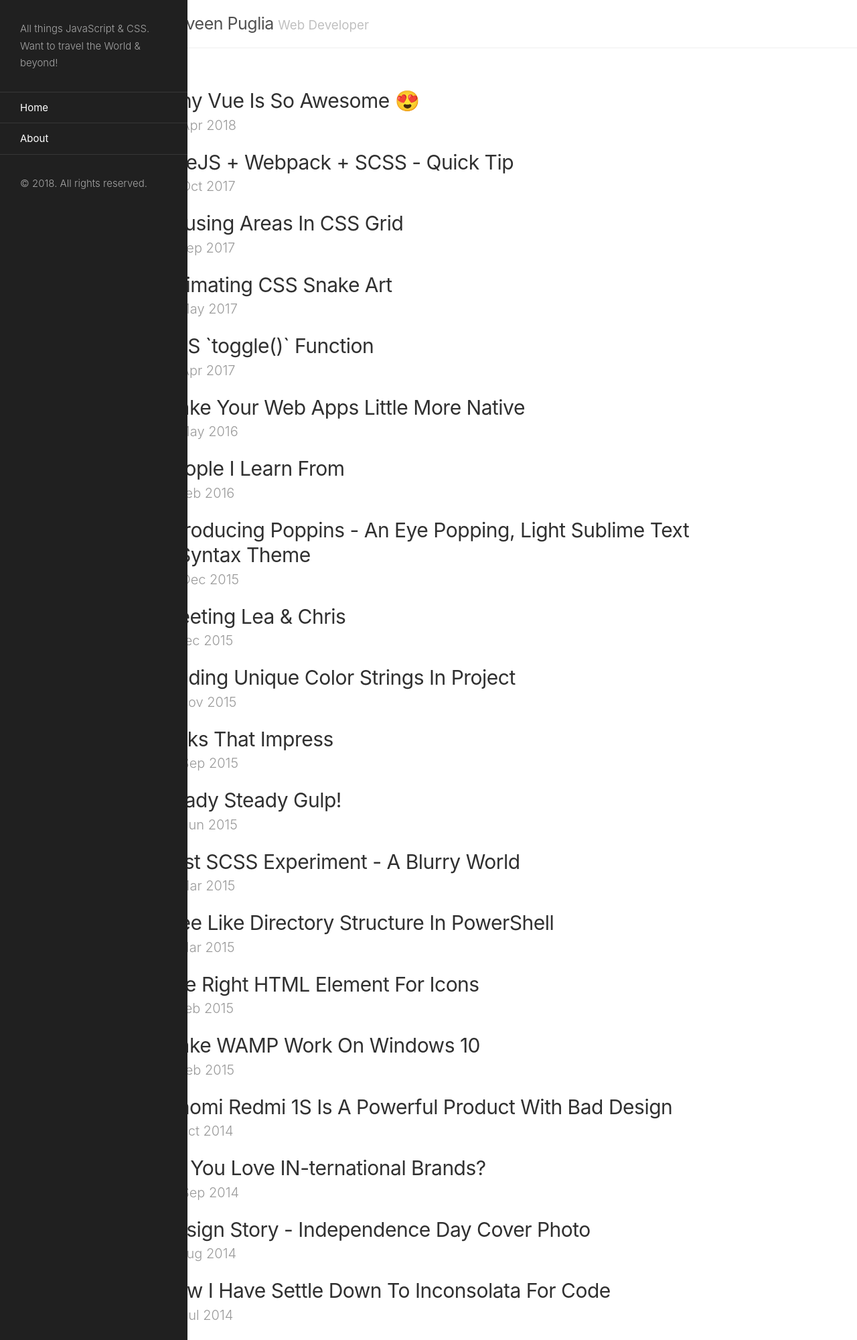
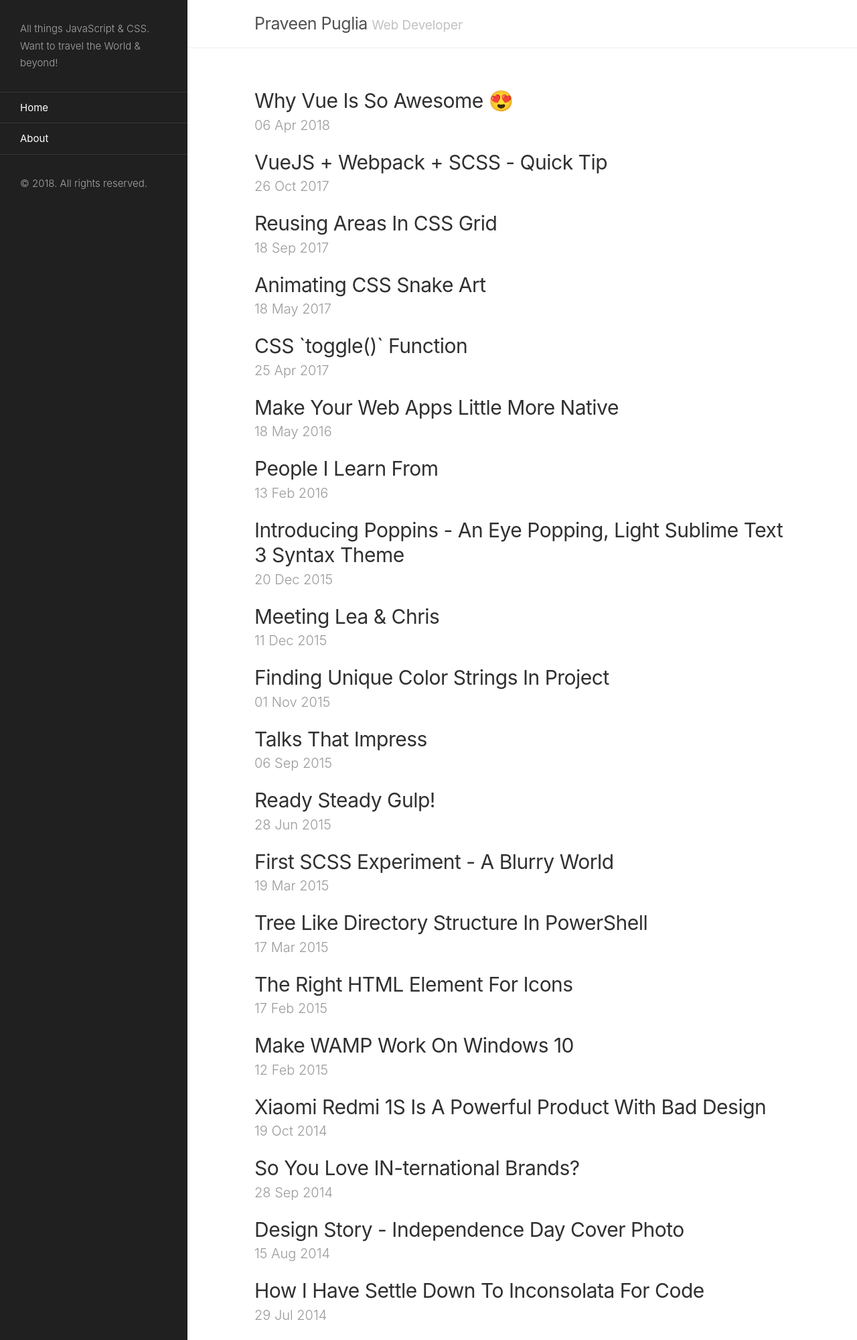
Before and after one commit to praveenpuglia/praveenpuglia.github.io, a Jekyll site: the page built from index.html, in a window 1280 px wide. Shown: the whole page at 67% size. Built offline with Jekyll 4.4.1, drawn with Linux system fonts in a browser that asks for light colours.

Commit message:
make sure mobile layout works

```diff
--- a/_includes/head.html
+++ b/_includes/head.html
@@ -1,43 +1,85 @@
 <head>
-  <link href="http://gmpg.org/xfn/11" rel="profile">
-  <meta http-equiv="X-UA-Compatible" content="IE=edge">
-  <meta http-equiv="content-type" content="text/html; charset=utf-8">
+  <link href="http://gmpg.org/xfn/11"
+        rel="profile">
+  <meta http-equiv="X-UA-Compatible"
+        content="IE=edge">
+  <meta http-equiv="content-type"
+        content="text/html; charset=utf-8">
 
   <!-- Enable responsiveness on mobile devices-->
-  <meta name="viewport" content="width=device-width, initial-scale=1.0, maximum-scale=1">
+  <meta name="viewport"
+        content="width=device-width, initial-scale=1.0, maximum-scale=1">
 
   <title>
-    {% if page.title == "Home" %}
-      {{ site.title }} &middot; {{ site.tagline }}
-    {% else %}
-      {{ page.title }} &middot; {{ site.title }}
-    {% endif %}
+    {% if page.title == "Home" %} {{ site.title }} &middot; {{ site.tagline }} {% else %} {{ page.title }} &middot; {{ site.title
+    }} {% endif %}
   </title>
 
   <!-- CSS -->
-  <link rel="stylesheet" href="{{ site.baseurl }}/public/css/poole.css">
-  <link rel="stylesheet" href="{{ site.baseurl }}/public/css/syntax.css">
-  <link rel="stylesheet" href="{{ site.baseurl }}/public/css/lanyon.css">
-
+  <link rel="stylesheet"
+        href="{{ site.baseurl }}/public/css/poole.css">
+  <link rel="stylesheet"
+        href="{{ site.baseurl }}/public/css/syntax.css">
+  <link rel="stylesheet"
+        href="{{ site.baseurl }}/public/css/lanyon.css">
+  <link rel="stylesheet"
+        href="{{ site.baseurl }}/public/css/style.css">
   <!-- Icons -->
-  <link rel="apple-touch-icon" sizes="57x57" href="{{ site.baseurl }}/public/apple-icon-57x57.png">
-  <link rel="apple-touch-icon" sizes="60x60" href="{{ site.baseurl }}/public/apple-icon-60x60.png">
-  <link rel="apple-touch-icon" sizes="72x72" href="{{ site.baseurl }}/public/apple-icon-72x72.png">
-  <link rel="apple-touch-icon" sizes="76x76" href="{{ site.baseurl }}/public/apple-icon-76x76.png">
-  <link rel="apple-touch-icon" sizes="114x114" href="{{ site.baseurl }}/public/apple-icon-114x114.png">
-  <link rel="apple-touch-icon" sizes="120x120" href="{{ site.baseurl }}/public/apple-icon-120x120.png">
-  <link rel="apple-touch-icon" sizes="144x144" href="{{ site.baseurl }}/public/apple-icon-144x144.png">
-  <link rel="apple-touch-icon" sizes="152x152" href="{{ site.baseurl }}/public/apple-icon-152x152.png">
-  <link rel="apple-touch-icon" sizes="180x180" href="{{ site.baseurl }}/public/apple-icon-180x180.png">
-  <link rel="icon" type="image/png" sizes="192x192"  href="{{ site.baseurl }}/public/android-icon-192x192.png">
-  <link rel="icon" type="image/png" sizes="32x32" href="{{ site.baseurl }}/public/favicon-32x32.png">
-  <link rel="icon" type="image/png" sizes="96x96" href="{{ site.baseurl }}/public/favicon-96x96.png">
-  <link rel="icon" type="image/png" sizes="16x16" href="{{ site.baseurl }}/public/favicon-16x16.png">
-  <link rel="manifest" href="{{ site.baseurl }}/public/manifest.json">
-  <meta name="msapplication-TileColor" content="#ffffff">
-  <meta name="msapplication-TileImage" content="{{ site.baseurl }}/public/ms-icon-144x144.png">
-  <meta name="theme-color" content="#ffffff">
+  <link rel="apple-touch-icon"
+        sizes="57x57"
+        href="{{ site.baseurl }}/public/apple-icon-57x57.png">
+  <link rel="apple-touch-icon"
+        sizes="60x60"
+        href="{{ site.baseurl }}/public/apple-icon-60x60.png">
+  <link rel="apple-touch-icon"
+        sizes="72x72"
+        href="{{ site.baseurl }}/public/apple-icon-72x72.png">
+  <link rel="apple-touch-icon"
+        sizes="76x76"
+        href="{{ site.baseurl }}/public/apple-icon-76x76.png">
+  <link rel="apple-touch-icon"
+        sizes="114x114"
+        href="{{ site.baseurl }}/public/apple-icon-114x114.png">
+  <link rel="apple-touch-icon"
+        sizes="120x120"
+        href="{{ site.baseurl }}/public/apple-icon-120x120.png">
+  <link rel="apple-touch-icon"
+        sizes="144x144"
+        href="{{ site.baseurl }}/public/apple-icon-144x144.png">
+  <link rel="apple-touch-icon"
+        sizes="152x152"
+        href="{{ site.baseurl }}/public/apple-icon-152x152.png">
+  <link rel="apple-touch-icon"
+        sizes="180x180"
+        href="{{ site.baseurl }}/public/apple-icon-180x180.png">
+  <link rel="icon"
+        type="image/png"
+        sizes="192x192"
+        href="{{ site.baseurl }}/public/android-icon-192x192.png">
+  <link rel="icon"
+        type="image/png"
+        sizes="32x32"
+        href="{{ site.baseurl }}/public/favicon-32x32.png">
+  <link rel="icon"
+        type="image/png"
+        sizes="96x96"
+        href="{{ site.baseurl }}/public/favicon-96x96.png">
+  <link rel="icon"
+        type="image/png"
+        sizes="16x16"
+        href="{{ site.baseurl }}/public/favicon-16x16.png">
+  <link rel="manifest"
+        href="{{ site.baseurl }}/public/manifest.json">
+  <meta name="msapplication-TileColor"
+        content="#ffffff">
+  <meta name="msapplication-TileImage"
+        content="{{ site.baseurl }}/public/ms-icon-144x144.png">
+  <meta name="theme-color"
+        content="#ffffff">
 
   <!-- RSS -->
-  <link rel="alternate" type="application/rss+xml" title="RSS" href="/atom.xml">
+  <link rel="alternate"
+        type="application/rss+xml"
+        title="RSS"
+        href="/atom.xml">
 </head>
--- a/public/css/lanyon.css
+++ b/public/css/lanyon.css
@@ -13,7 +13,6 @@
  * https://github.com/poole/lanyon.
  */
 
-
 /*
  * Contents
  *
@@ -26,7 +25,6 @@
  * Reverse layout
  * Themes
  */
-
 
 /*
  * Global resets
@@ -41,18 +39,24 @@ body {
 }
 
 html {
-  font-family: -apple-system,BlinkMacSystemFont,"Segoe UI",Roboto,Oxygen,Ubuntu,Cantarell,"Open Sans","Helvetica Neue",sans-serif;
+  font-family: -apple-system, BlinkMacSystemFont, 'Segoe UI', Roboto, Oxygen,
+    Ubuntu, Cantarell, 'Open Sans', 'Helvetica Neue', sans-serif;
   font-weight: 300;
   line-height: 1.7;
 }
 
-h1, h2, h3, h4, h5, h6 {
-  font-family: -apple-system,BlinkMacSystemFont,"Segoe UI",Roboto,Oxygen,Ubuntu,Cantarell,"Open Sans","Helvetica Neue",sans-serif;
+h1,
+h2,
+h3,
+h4,
+h5,
+h6 {
+  font-family: -apple-system, BlinkMacSystemFont, 'Segoe UI', Roboto, Oxygen,
+    Ubuntu, Cantarell, 'Open Sans', 'Helvetica Neue', sans-serif;
   font-weight: 400;
   color: #313131;
-  letter-spacing: -.025rem;
+  letter-spacing: -0.025rem;
 }
-
 
 /*
  * Wrapper
@@ -66,7 +70,6 @@ h1, h2, h3, h4, h5, h6 {
   position: relative;
   width: 100%;
 }
-
 
 /*
  * Container
@@ -88,7 +91,6 @@ h1, h2, h3, h4, h5, h6 {
   }
 }
 
-
 /*
  * Masthead
  *
@@ -96,7 +98,7 @@ h1, h2, h3, h4, h5, h6 {
  */
 
 .masthead {
-  padding-top:    1rem;
+  padding-top: 1rem;
   padding-bottom: 1rem;
   margin-bottom: 3rem;
   border-bottom: 1px solid #eee;
@@ -125,7 +127,6 @@ h1, h2, h3, h4, h5, h6 {
   }
 }
 
-
 /*
  * Sidebar
  *
@@ -143,20 +144,17 @@ h1, h2, h3, h4, h5, h6 {
 
 /* Style and "hide" the sidebar */
 .sidebar {
-  position: fixed;
-  top: 0;
-  bottom: 0;
   width: 14rem;
   overflow-y: auto;
-  font-size: .875rem; /* 15px */
-  color: rgba(255,255,255,.6);
+  font-size: 0.875rem; /* 15px */
+  color: rgba(255, 255, 255, 0.6);
   background-color: #202020;
-  -webkit-transition: all .3s ease-in-out;
-          transition: all .3s ease-in-out;
+  -webkit-transition: all 0.3s ease-in-out;
+  transition: all 0.3s ease-in-out;
 }
 @media (min-width: 30em) {
   .sidebar {
-    font-size: .75rem; /* 14px */
+    font-size: 0.75rem; /* 14px */
   }
 }
 
@@ -174,18 +172,18 @@ h1, h2, h3, h4, h5, h6 {
 
 /* Sidebar nav */
 .sidebar-nav {
-  border-bottom: 1px solid rgba(255,255,255,.1);
+  border-bottom: 1px solid rgba(255, 255, 255, 0.1);
 }
 .sidebar-nav-item {
   display: block;
-  padding: .5rem 1rem;
-  border-top: 1px solid rgba(255,255,255,.1);
+  padding: 0.5rem 1rem;
+  border-top: 1px solid rgba(255, 255, 255, 0.1);
 }
 .sidebar-nav-item.active,
 a.sidebar-nav-item:hover,
 a.sidebar-nav-item:focus {
   text-decoration: none;
-  background-color: rgba(255,255,255,.1);
+  background-color: rgba(255, 255, 255, 0.1);
   border-color: transparent;
 }
 
@@ -194,7 +192,7 @@ a.sidebar-nav-item:focus {
     padding: 1.5rem;
   }
   .sidebar-nav-item {
-    padding-left:  1.5rem;
+    padding-left: 1.5rem;
     padding-right: 1.5rem;
   }
 }
@@ -211,25 +209,73 @@ a.sidebar-nav-item:focus {
 /* Style the `label` that we use to target the `.sidebar-checkbox` */
 .sidebar-toggle {
   position: absolute;
-  top:  .8rem;
+  top: 0.8rem;
   left: 1rem;
   display: block;
-  padding: .25rem .75rem;
+  padding: 0.25rem 0.75rem;
   color: #505050;
   background-color: #fff;
-  border-radius: .25rem;
+  border-radius: 0.25rem;
   cursor: pointer;
 }
 
 .sidebar-toggle:before {
   display: inline-block;
   width: 1rem;
-  height: .75rem;
-  content: "";
-  background-image: -webkit-linear-gradient(to bottom, #555, #555 20%, #fff 20%, #fff 40%, #555 40%, #555 60%, #fff 60%, #fff 80%, #555 80%, #555 100%);
-  background-image:    -moz-linear-gradient(to bottom, #555, #555 20%, #fff 20%, #fff 40%, #555 40%, #555 60%, #fff 60%, #fff 80%, #555 80%, #555 100%);
-  background-image:     -ms-linear-gradient(to bottom, #555, #555 20%, #fff 20%, #fff 40%, #555 40%, #555 60%, #fff 60%, #fff 80%, #555 80%, #555 100%);
-  background-image:         linear-gradient(to bottom, #555, #555 20%, #fff 20%, #fff 40%, #555 40%, #555 60%, #fff 60%, #fff 80%, #555 80%, #555 100%);
+  height: 0.75rem;
+  content: '';
+  background-image: -webkit-linear-gradient(
+    to bottom,
+    #555,
+    #555 20%,
+    #fff 20%,
+    #fff 40%,
+    #555 40%,
+    #555 60%,
+    #fff 60%,
+    #fff 80%,
+    #555 80%,
+    #555 100%
+  );
+  background-image: -moz-linear-gradient(
+    to bottom,
+    #555,
+    #555 20%,
+    #fff 20%,
+    #fff 40%,
+    #555 40%,
+    #555 60%,
+    #fff 60%,
+    #fff 80%,
+    #555 80%,
+    #555 100%
+  );
+  background-image: -ms-linear-gradient(
+    to bottom,
+    #555,
+    #555 20%,
+    #fff 20%,
+    #fff 40%,
+    #555 40%,
+    #555 60%,
+    #fff 60%,
+    #fff 80%,
+    #555 80%,
+    #555 100%
+  );
+  background-image: linear-gradient(
+    to bottom,
+    #555,
+    #555 20%,
+    #fff 20%,
+    #fff 40%,
+    #555 40%,
+    #555 60%,
+    #fff 60%,
+    #fff 80%,
+    #555 80%,
+    #555 100%
+  );
 }
 
 .sidebar-toggle:active,
@@ -242,10 +288,58 @@ a.sidebar-nav-item:focus {
 .sidebar-toggle:active:before,
 #sidebar-checkbox:focus ~ .sidebar-toggle:before,
 #sidebar-checkbox:checked ~ .sidebar-toggle:before {
-  background-image: -webkit-linear-gradient(to bottom, #fff, #fff 20%, #555 20%, #555 40%, #fff 40%, #fff 60%, #555 60%, #555 80%, #fff 80%, #fff 100%);
-  background-image:    -moz-linear-gradient(to bottom, #fff, #fff 20%, #555 20%, #555 40%, #fff 40%, #fff 60%, #555 60%, #555 80%, #fff 80%, #fff 100%);
-  background-image:     -ms-linear-gradient(to bottom, #fff, #fff 20%, #555 20%, #555 40%, #fff 40%, #fff 60%, #555 60%, #555 80%, #fff 80%, #fff 100%);
-  background-image:         linear-gradient(to bottom, #fff, #fff 20%, #555 20%, #555 40%, #fff 40%, #fff 60%, #555 60%, #555 80%, #fff 80%, #fff 100%);
+  background-image: -webkit-linear-gradient(
+    to bottom,
+    #fff,
+    #fff 20%,
+    #555 20%,
+    #555 40%,
+    #fff 40%,
+    #fff 60%,
+    #555 60%,
+    #555 80%,
+    #fff 80%,
+    #fff 100%
+  );
+  background-image: -moz-linear-gradient(
+    to bottom,
+    #fff,
+    #fff 20%,
+    #555 20%,
+    #555 40%,
+    #fff 40%,
+    #fff 60%,
+    #555 60%,
+    #555 80%,
+    #fff 80%,
+    #fff 100%
+  );
+  background-image: -ms-linear-gradient(
+    to bottom,
+    #fff,
+    #fff 20%,
+    #555 20%,
+    #555 40%,
+    #fff 40%,
+    #fff 60%,
+    #555 60%,
+    #555 80%,
+    #fff 80%,
+    #fff 100%
+  );
+  background-image: linear-gradient(
+    to bottom,
+    #fff,
+    #fff 20%,
+    #555 20%,
+    #555 40%,
+    #fff 40%,
+    #fff 60%,
+    #555 60%,
+    #555 80%,
+    #fff 80%,
+    #fff 100%
+  );
 }
 
 @media (min-width: 30.1em) {
@@ -282,15 +376,14 @@ a.sidebar-nav-item:focus {
 }
 .wrap,
 .sidebar-toggle {
-  -webkit-transition: -webkit-transform .3s ease-in-out;
-          transition: transform .3s ease-in-out;
+  -webkit-transition: -webkit-transform 0.3s ease-in-out;
+  transition: transform 0.3s ease-in-out;
 }
 
 .sidebar {
   z-index: 10;
   visibility: visible;
 }
-
 
 /*
  * Posts and pages
@@ -318,7 +411,7 @@ a.sidebar-nav-item:focus {
 /* Meta data line below post title */
 .post-date {
   display: block;
-  margin-top: -.5rem;
+  margin-top: -0.5rem;
   margin-bottom: 1rem;
   color: #9a9a9a;
 }
@@ -348,7 +441,6 @@ a.sidebar-nav-item:focus {
   color: inherit;
 }
 
-
 /*
  * Pagination
  *
@@ -360,7 +452,8 @@ a.sidebar-nav-item:focus {
   overflow: hidden; /* clearfix */
   margin-left: -1rem;
   margin-right: -1rem;
-  font-family: -apple-system,BlinkMacSystemFont,"Segoe UI",Roboto,Oxygen,Ubuntu,Cantarell,"Open Sans","Helvetica Neue",sans-serif;
+  font-family: -apple-system, BlinkMacSystemFont, 'Segoe UI', Roboto, Oxygen,
+    Ubuntu, Cantarell, 'Open Sans', 'Helvetica Neue', sans-serif;
   color: #ccc;
   text-align: center;
 }
@@ -390,16 +483,15 @@ a.pagination-item:hover {
   }
   .pagination-item:first-child {
     margin-bottom: 0;
-    border-top-left-radius:    4px;
+    border-top-left-radius: 4px;
     border-bottom-left-radius: 4px;
   }
   .pagination-item:last-child {
     margin-left: -1px;
-    border-top-right-radius:    4px;
+    border-top-right-radius: 4px;
     border-bottom-right-radius: 4px;
   }
 }
-
 
 /*
  * Reverse layout
@@ -424,7 +516,6 @@ a.pagination-item:hover {
   -ms-transform: translateX(-14rem);
   transform: translateX(-14rem);
 }
-
 
 /*
  * Themes
@@ -529,7 +620,6 @@ a.pagination-item:hover {
   color: #8f5536;
 }
 
-
 /*
  * Overlay sidebar
  *
@@ -543,15 +633,15 @@ a.pagination-item:hover {
   transform: translateX(0);
 }
 .sidebar-overlay #sidebar-checkbox:checked ~ .sidebar-toggle {
-  box-shadow: 0 0 0 .25rem #fff;
+  box-shadow: 0 0 0 0.25rem #fff;
 }
 .sidebar-overlay #sidebar-checkbox:checked ~ .sidebar {
-  box-shadow: .25rem 0 .5rem rgba(0,0,0,.1);
+  box-shadow: 0.25rem 0 0.5rem rgba(0, 0, 0, 0.1);
 }
 
 /* Only one tweak for a reverse layout */
 .layout-reverse.sidebar-overlay #sidebar-checkbox:checked ~ .sidebar {
-  box-shadow: -.25rem 0 .5rem rgba(0,0,0,.1);
+  box-shadow: -0.25rem 0 0.5rem rgba(0, 0, 0, 0.1);
 }
 
 /*=============================================
@@ -560,10 +650,10 @@ a.pagination-item:hover {
 
 .human-photo {
   max-width: 50%;
-  margin:auto;
-  border:10px solid #ccc;
-  border-radius:0;
-  margin-bottom:2rem;
+  margin: auto;
+  border: 10px solid #ccc;
+  border-radius: 0;
+  margin-bottom: 2rem;
 }
 
 /*=====  End of Additional Site Stuff  ======*/
--- /dev/null
+++ b/public/css/style.css
@@ -0,0 +1,24 @@
+body {
+  display: grid;
+  grid-template-columns: 14em 1fr;
+  height: 100vh;
+}
+.wrap {
+  max-height: 100%;
+  overflow: auto;
+}
+
+@media screen and (max-width: 960px) {
+  body {
+    grid-template-columns: 1fr;
+  }
+  .sidebar {
+    width: auto;
+  }
+  .sidebar-item {
+    display: none;
+  }
+  .sidebar-nav {
+    display: flex;
+  }
+}
```
Lines whose indentation alone changed are shown as unchanged.
